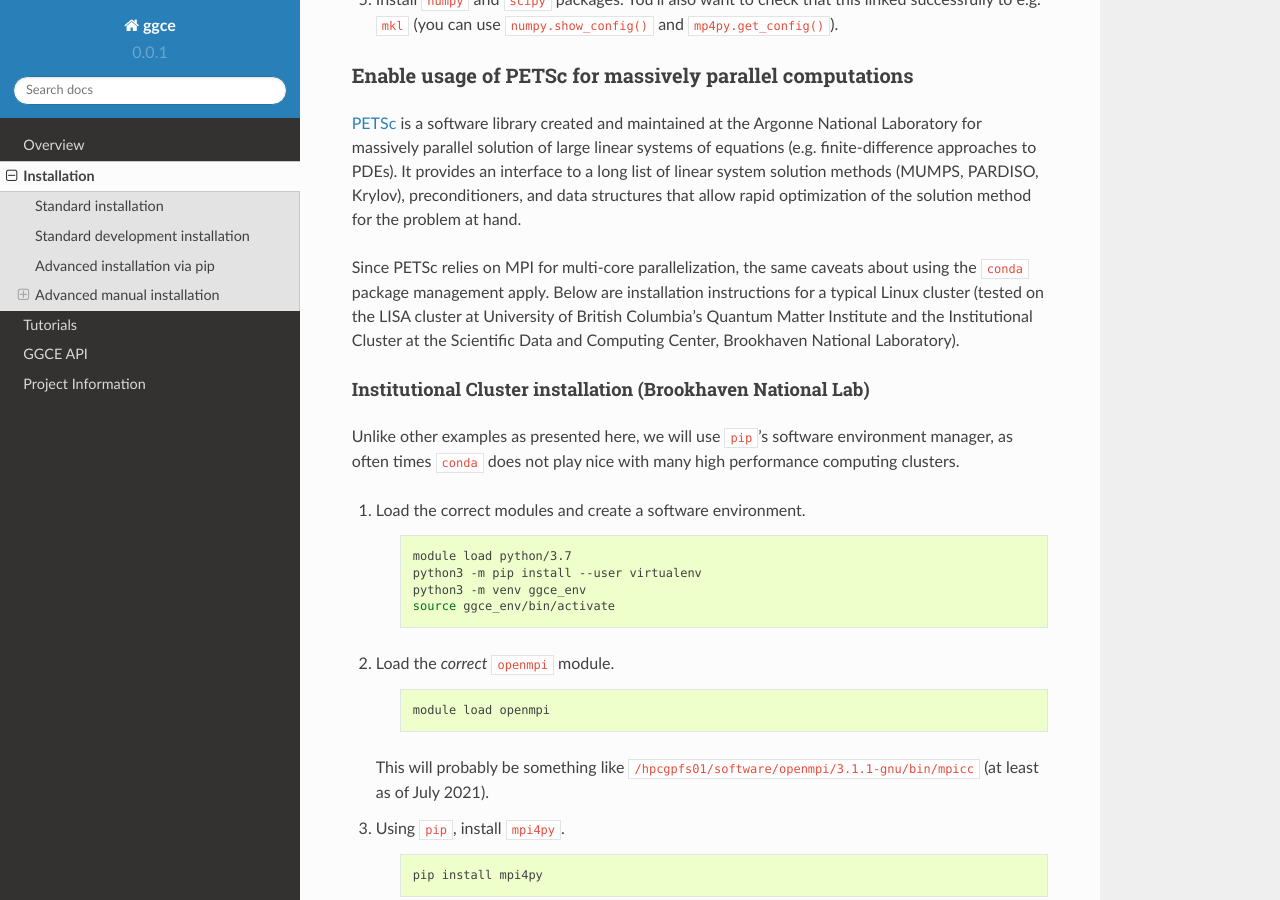
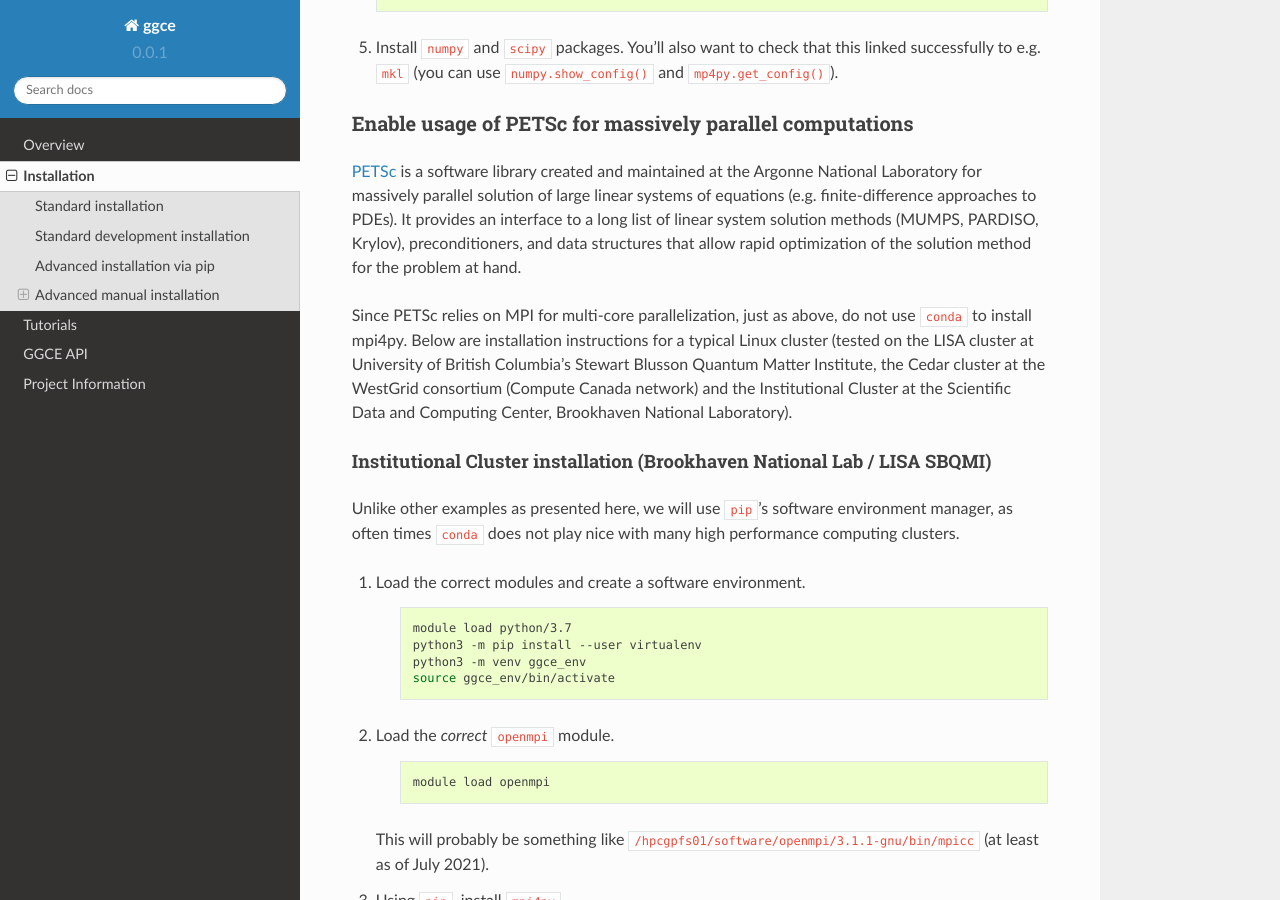
Before and after one commit to matthewcarbone/GGCE, a Sphinx documentation site: the page built from docs/source/installation.rst, in a window 1280 px wide and 900 px high, scrolled down 1882 px. Built offline with Sphinx 7.4.7 and the Read the Docs theme 2.0.0, drawn with Linux system fonts in a browser that asks for light colours; some of the changed text lies outside the part shown.

Commit message:
sf initial edits

```diff
--- a/docs/source/installation.rst
+++ b/docs/source/installation.rst
@@ -75,13 +75,12 @@
 
 `PETSc <https://www.mcs.anl.gov/petsc/index.html>`__ is a software library created and maintained at the Argonne National Laboratory for massively parallel solution of large linear systems of equations (e.g. finite-difference approaches to PDEs). It provides an interface to a long list of linear system solution methods (MUMPS, PARDISO, Krylov), preconditioners, and data structures that allow rapid optimization of the solution method for the problem at hand.
 
-Since PETSc relies on MPI for multi-core parallelization, the same caveats about
-using the ``conda`` package management apply. Below are installation instructions
+Since PETSc relies on MPI for multi-core parallelization, just as above, do not use ``conda`` to install mpi4py. Below are installation instructions
 for a typical Linux cluster (tested on the LISA cluster at University of British
-Columbia's Quantum Matter Institute and the Institutional Cluster at the Scientific Data and Computing Center, Brookhaven National Laboratory).
+Columbia's Stewart Blusson Quantum Matter Institute, the Cedar cluster at the WestGrid consortium (Compute Canada network) and the Institutional Cluster at the Scientific Data and Computing Center, Brookhaven National Laboratory).
 
 
-Institutional Cluster installation (Brookhaven National Lab)
+Institutional Cluster installation (Brookhaven National Lab / LISA SBQMI)
 """"""""""""""""""""""""""""""""""""""""""""""""""""""""""""
 
 Unlike other examples as presented here, we will use ``pip``'s software environment manager, as often times ``conda`` does not play nice with many high performance computing clusters.
--- a/docs/source/overview.rst
+++ b/docs/source/overview.rst
@@ -2,4 +2,4 @@
 Overview
 ========
 
-Describe GGCE here!
+GGCE is a fantastic module full of excellent methods.
```
Also changed, not shown: other parts of docs/source/installation.rst (+2 -2 lines).
